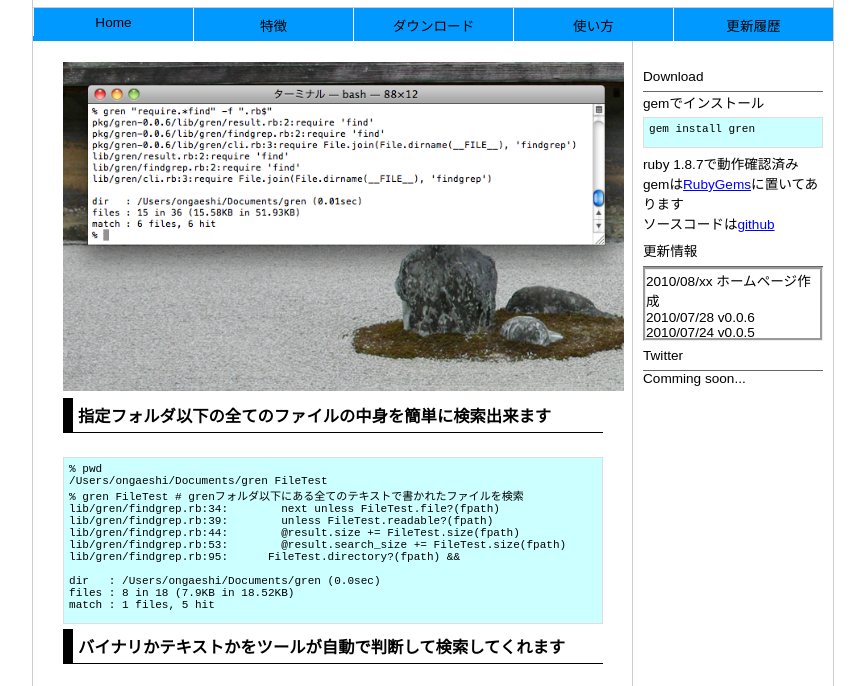
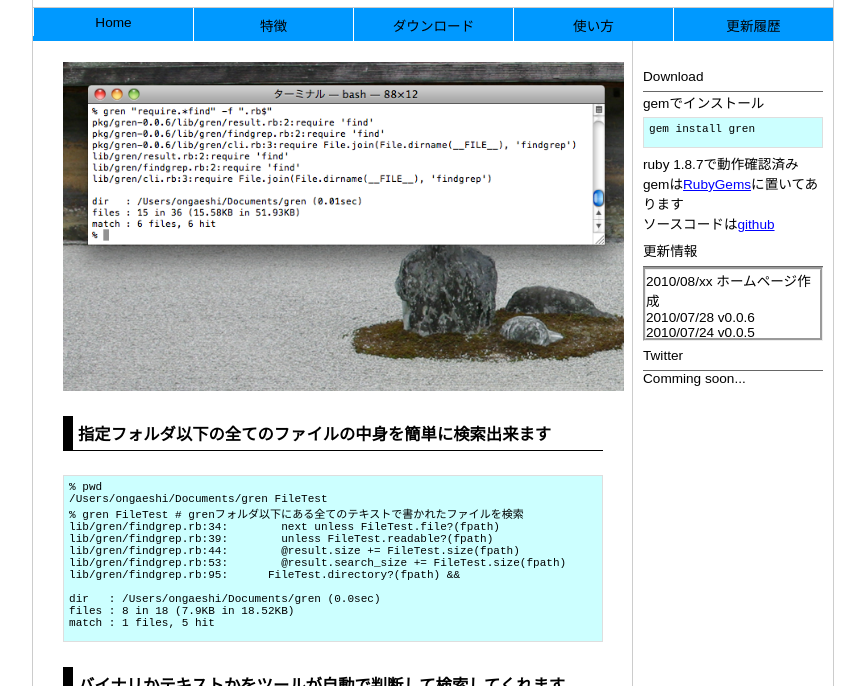
Before and after one commit to ongaeshi/gren, a plain HTML site: page ja/index.html in a window 1280 px wide. Shown: the part 108-794 px from the top of the page, without its empty margins (207-1072 px from the left). Drawn offline with Linux system fonts and the light colour scheme.

Commit message:
上にもマージンを付ける

```diff
--- a/style.css
+++ b/style.css
@@ -149,7 +149,8 @@ body {
 /* -- 見出し -- */
 h2,h3,h4,h5,h6 {
   font-size: 1.2em;
-  margin-bottom: 1.5em;
+  margin-top: 1.5em;
+  margin-bottom: 1.0em;
   padding: 5px 0 5px 5px;
   border-left: 10px solid #000000;
   border-bottom: 1px solid #000000;
```
